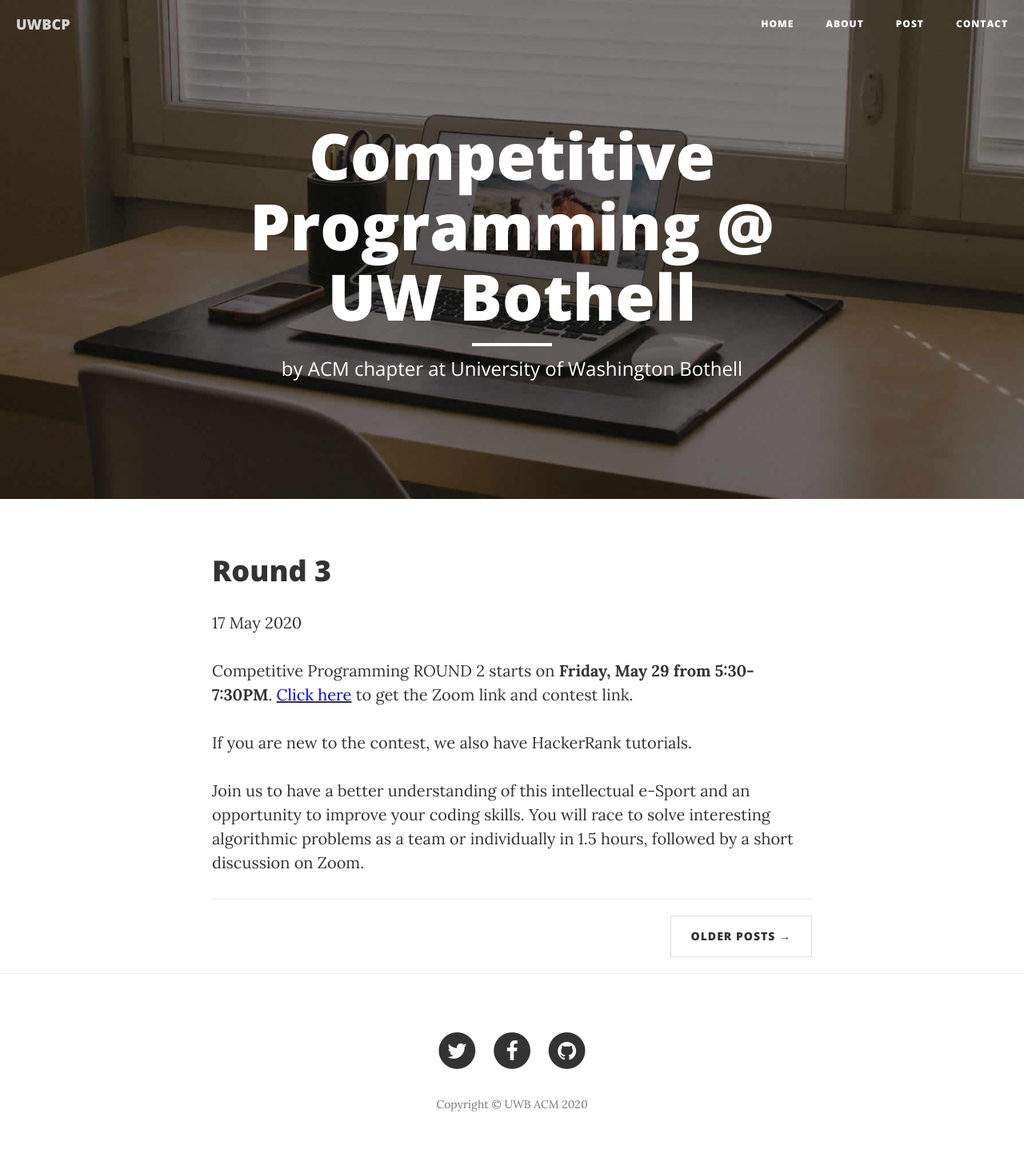
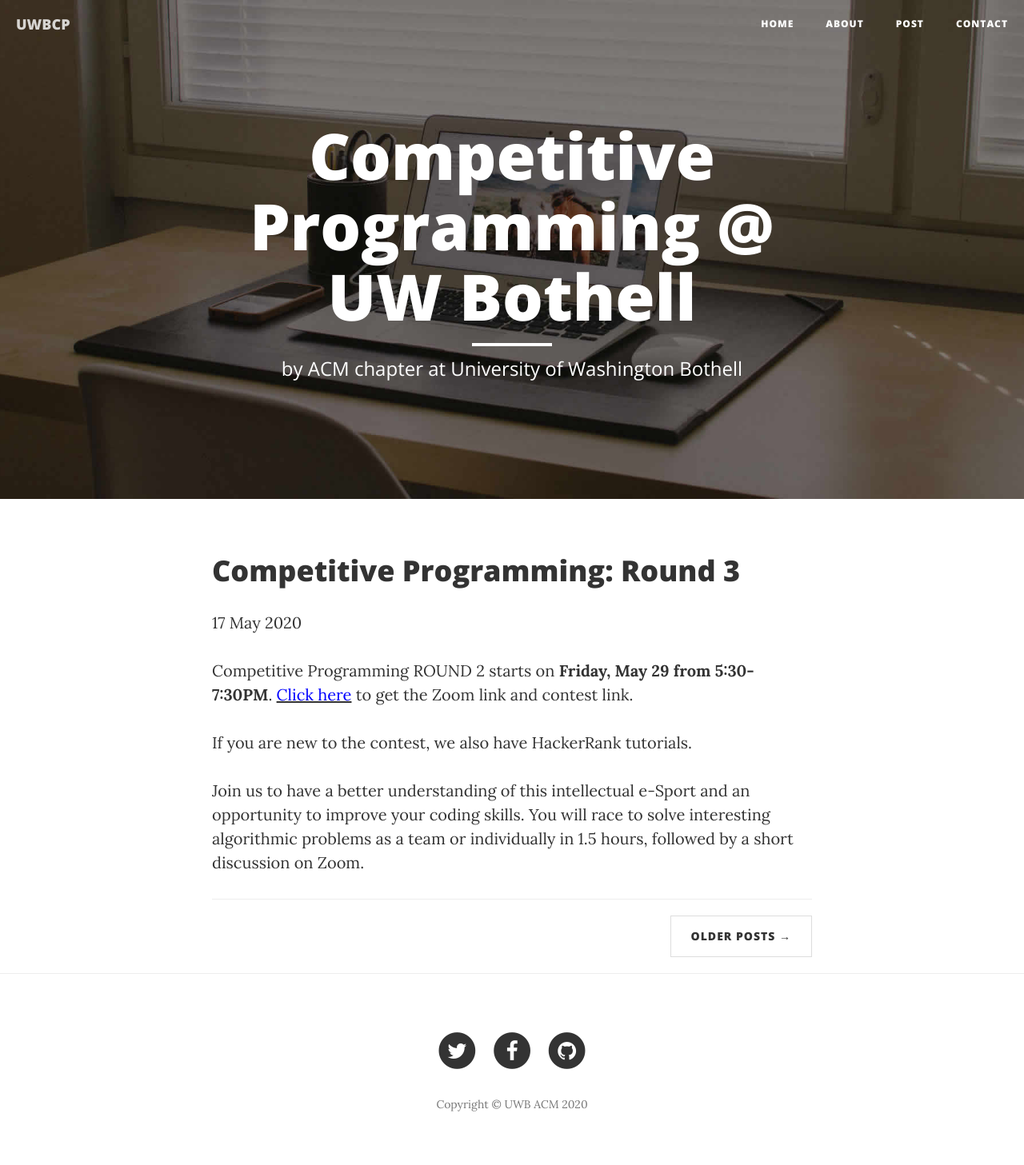
Before and after one commit to alanboy/competitive-programming, a Jekyll site: the page built from _posts/2014-04-30-hank-quinlan-site-launched.md, in a window 1280 px wide. Shown: the whole page at 80% size. Built offline with Jekyll 4.4.1, drawn with Linux system fonts in a browser that asks for light colours.

Commit message:
init commit

```diff
--- a/_config.yml
+++ b/_config.yml
@@ -1,4 +1,3 @@
 theme: jekyll-theme-leap-day
-permalink: /:year-:month-:day-:title/
-name: Round 3
+name: Hank Quinlan, Horrible Cop
 markdown: kramdown
--- a/_posts/2020-05-17-Round-3.md
+++ b/_posts/2014-04-30-hank-quinlan-site-launched.md
@@ -1,6 +1,6 @@
 ---
 layout: post
-title: "Round 3"
+title: "Competitive Programming: Round 3"
 date: 2020-05-17
 ---
 Competitive Programming ROUND 2 starts on **Friday, May 29 from 5:30-7:30PM**. [<span style="color: blue">Click here</span>](http://bit.ly/UWBcomp) to get the Zoom link and contest link.
```
Also changed, not shown: 1 other file.
